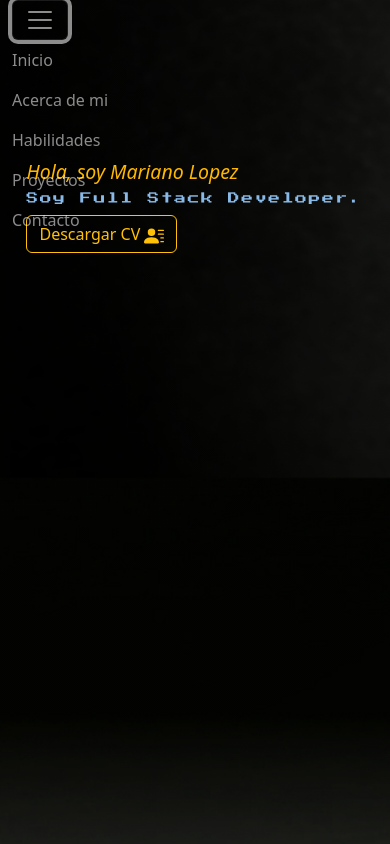
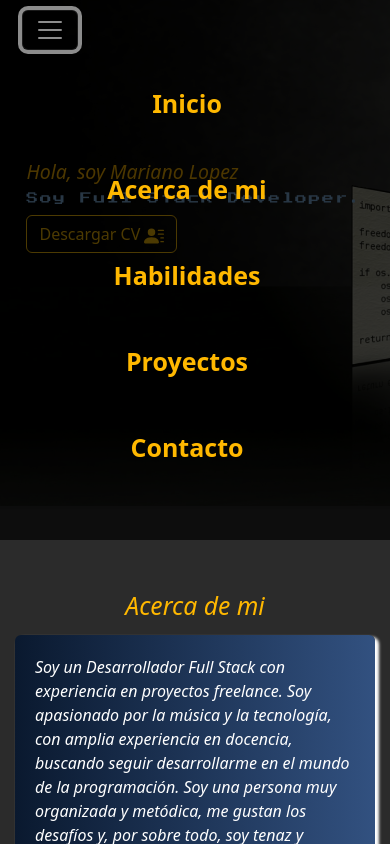
Before and after one commit to marianohlopez/portfolio, a React (Vite) app: page / in a window 390 px wide. Both pictures are taken after a click on the button 40 px from the left and 20 px from the top of the page. Shown: the top 844 px of the page. Built offline with nearby package versions, Linux system fonts and the light colour scheme; no server answers.

Commit message:
responsive

```diff
--- a/src/components/about/about.css
+++ b/src/components/about/about.css
@@ -12,7 +12,6 @@
 }
 
 .about h2 {
-    padding: 20px;
     text-align: center;
 }
 
@@ -24,3 +23,10 @@
     padding: 20px;
     margin: 15px;
 }
+
+@media (max-width: 768px) {
+    .contAbout {
+        margin-top: 10vh;
+    }
+
+}
--- a/src/components/home/home.css
+++ b/src/components/home/home.css
@@ -62,4 +62,11 @@
     .homeContainer h2 {
         font-size: 3vw;
     }
+
+    .home {
+        background-image:
+            linear-gradient(rgba(0, 0, 0, 0.3), rgba(0, 0, 0, 0.3)),
+            url("./fondo6.jpg");
+        height: 60vh;
+    }
 }
--- a/src/components/navbar/Navbar.jsx
+++ b/src/components/navbar/Navbar.jsx
@@ -1,19 +1,23 @@
 import Container from 'react-bootstrap/Container';
+import { useState } from 'react';
 import Nav from 'react-bootstrap/Nav';
 import Navbar  from 'react-bootstrap/Navbar';
 import './navbar.css'
 import 'bootstrap/dist/css/bootstrap.min.css';
-import { Link as ScrollLink} from 'react-scroll';
 
 const MyNavbar = () => {
 
+    const [font, setFont] = useState(false)
+
+    const darkFont = () => font === false? setFont('fontHamburguer') : setFont(false);
+
     return (
         <>
-            <Navbar className='navBar sticky-top' variant="dark" expand="lg">
-                <Container>
+            <Navbar onToggle={darkFont} className='navBar sticky-top' variant="dark" expand="lg">
+                <Container className={font}>
                     <Navbar.Toggle aria-controls="basic-navbar-nav" />
                     <Navbar.Collapse id="basic-navbar-nav">
-                        <Nav className="mx-auto">
+                        <Nav className="mx-auto btnNavBar">
                             <Nav.Link className='me-3' href="#home">Inicio</Nav.Link>
                             <Nav.Link className='me-3' href="#about">Acerca de mi</Nav.Link>
                             <Nav.Link className='me-3' href="#skills">Habilidades</Nav.Link>
--- a/src/components/navbar/navbar.css
+++ b/src/components/navbar/navbar.css
@@ -6,19 +6,6 @@
 
 .nav-link.active {
     color: #FFB800 !important;
-}
-
-.btnNavBar {
-    display: flex;
-    flex-direction: row;
-    justify-content: space-evenly;
-    width: 590px;
-    z-index: 1;
-    font-style: normal;
-    font-weight: bolder;
-    font-size: 18px;
-    line-height: 36px;
-    padding-top: 10px;
 }
 
 .btnNavActive {
@@ -46,12 +33,41 @@ li {
         line-height: 70px;
     }
 
+    .navbar-toggler {
+        margin: 10px;
+    }
+
+    .fontHamburguer {
+        background-color: rgba(0, 0, 0, 0.7);
+        padding-bottom: 50px;
+        max-width: 100% !important;
+    }
+
+    .navbar-toggler {
+        padding: 1px 1px !;
+    }
+
     .navBar {
         height: 0px;
         --bs-navbar-padding-y: 0rem !important;
     }
 
+    .nav-link {
+        color: #FFB800 !important;
+    }
+
     .btnNavActive {
         color: white;
     }
+
+    .btnNavBar {
+        display: flex;
+        flex-direction: column;
+        color: white;
+        text-align: center;
+        width: auto;
+        font-size: 25px;
+        font-weight: bolder;
+        line-height: 70px;
+    }
 }
--- a/src/components/skills/skills.css
+++ b/src/components/skills/skills.css
@@ -53,6 +53,10 @@
         max-width: 90%;
         grid-template-columns: repeat(3, 1fr);
     }
+
+    .title {
+        margin-top: 10vh;
+    }
 }
 
 @media (max-width: 480px) {
```
Also changed, not shown: src/components/home/fondoMobile.jpg (added).
